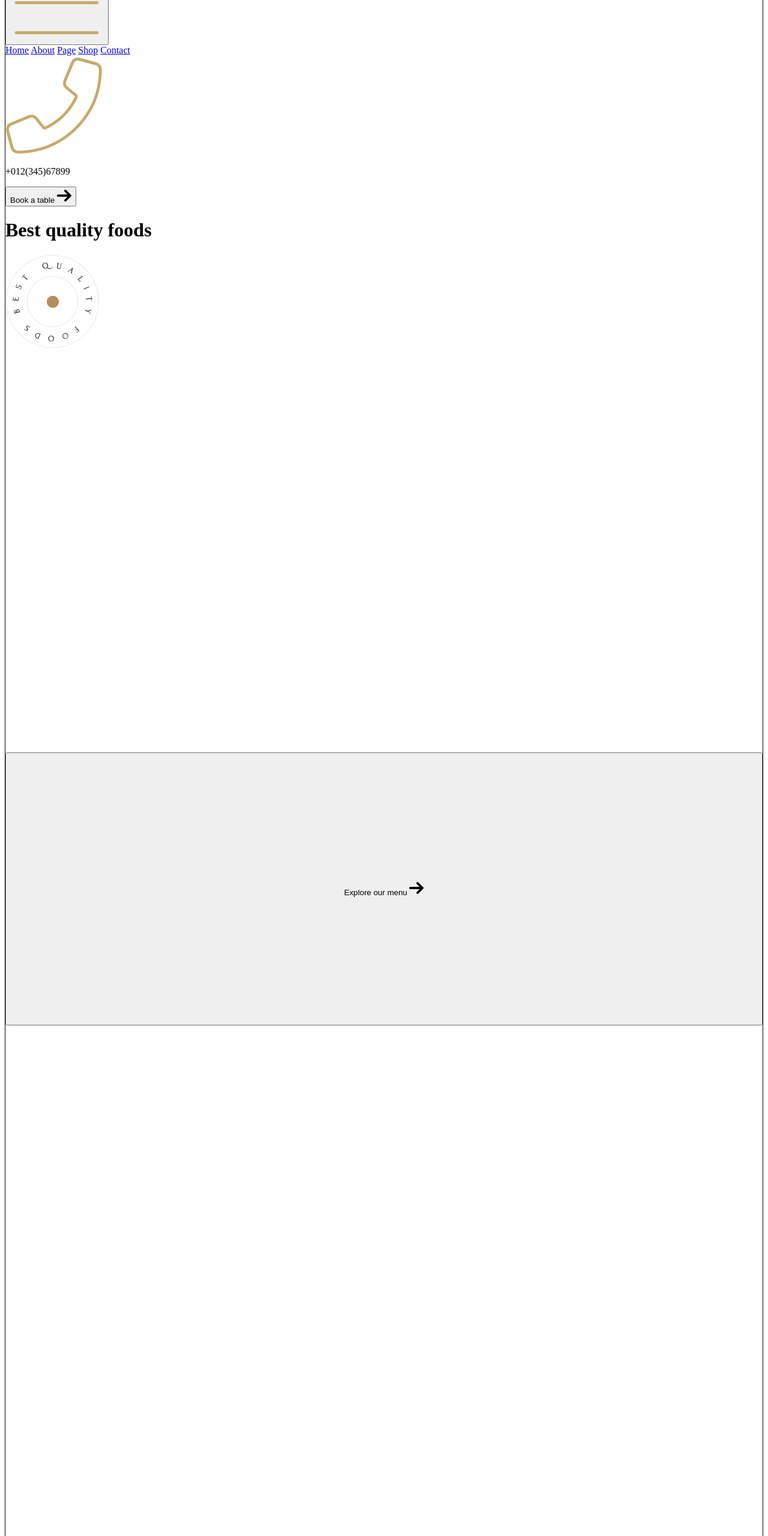
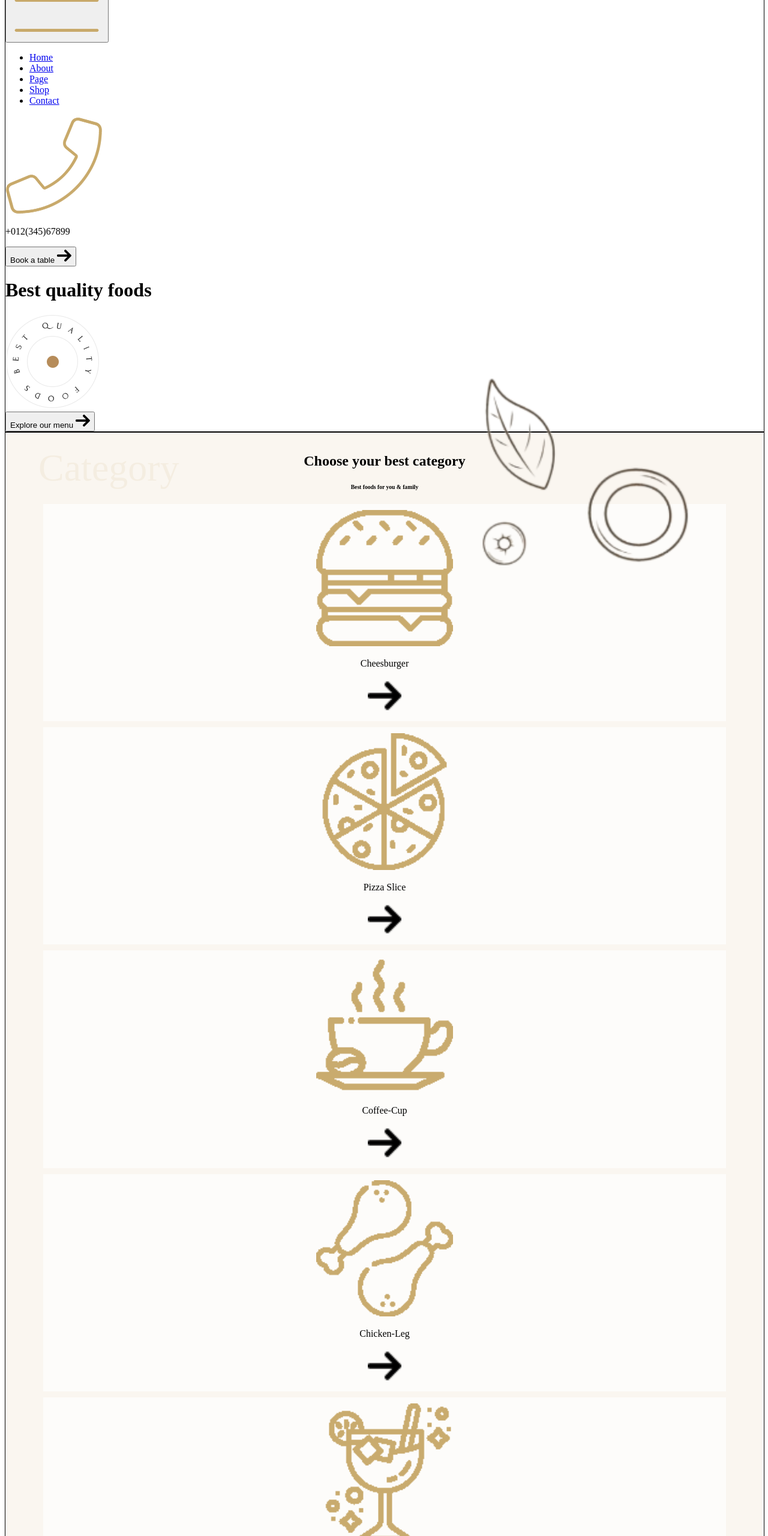
Before and after one commit to LidwinePrior/Kabibi-Food, a plain HTML site: page index.html in a window 1280 px wide. Shown: the part 120-2680 px from the top of the page at 60% size. Drawn offline with Linux system fonts and the light colour scheme.

Commit message:
1st section

```diff
--- a/index.html
+++ b/index.html
@@ -3,23 +3,25 @@
 <head>
     <meta charset="UTF-8">
     <meta name="viewport" content="width=device-width, initial-scale=1.0">
+    <title>Kababi Food</title>
     <link rel="stylesheet" href="style.css">
-    <title>Kababi Food</title>
 </head>
 <body>
+<!-- Bannière Logo - Menu - HomePage -->
+
     <header id="Home">
         <div class="container">
-            <nav>
             <img src="./Images/Icon/logo.png">
             <div class="dropdown">
-                    <button class="mainmenubtn"><img src="./Images/Icon/menu_hamburger1-removebg-preview.png"></button>
+                <button class="mainMenuButton"><img src="./Images/Icon/menu_hamburger1-removebg-preview.png"></button>
                 <div class="dropdow-child">
-                        <a href="#">Home</a>
-                        <a href="#About">About</a>
-                        <a href="#">Page</a>
-                        <a href="#">Shop</a>
-                        <a href="#ctc">Contact</a>
-                    </div>
+                    <ul>
+                        <li><a href="#">Home</a></li>
+                        <li><a href="#About">About</a></li>
+                        <li><a href="#">Page</a></li>
+                        <li><a href="#">Shop</a></li>
+                        <li><a href="#ctc">Contact</a></li>
+                    </ul>
                 </div>
                 <div class="phone">
                     <img src="./Images/Icon Contact/phone.png">
@@ -28,66 +30,89 @@
                 <div class="booking">
                     <button>Book a table <img src="./Images/Icon Signalisation/Youtube.png"></button>
                 </div>
-            </nav>
                 <div class="slogan">
                     <h1>Best quality foods</h1>
                     <img src="./Images/Icon/iconbgabout.png">
             </div>
-            <button>Explore our menu <img src="./Images/Icon Signalisation/Youtube.png"></button>
+            <button>Explore our menu <img src="./Images/Icon Signalisation/Youtube.png"></button>  <!--manque la flèche-->
         </div>
     </header>
+
     <!---------------------------------------------------------------->
     <main>
+    <!-- Page 2 - Category -->
+
+        <section class="category">
             <div class="container">
-            <section class="category">
-                <h2>Category</h2>
+                <div class="titles">
+                    <div class="subtitles">
                         <h3>Choose your best category</h3>
                         <h4>Best foods for you & family</h4>
-                <img src="./Images/feuille.png">
+                    </div>
+                    <img src="./Images/feuille.png" alt="leaf">
+                </div>
+                <div class="boxes">
                     <div class="box">
-                    <img src="./Images/Icon/001-cheeseburger.png">
+                        <img src="./Images/Icon/001-cheeseburger.png" alt="food-gold">
+                        <img src="./Images/Icon/burger-white.png" alt="food-white">
                         <p>Cheesburger</p>
-                    <img src="./Images/Icon Signalisation/Youtube.png">
+                        <img src="./Images/Icon Signalisation/Youtube.png" alt="arrow">
+                        <img src="./Images/Icon/arrow-white.png" alt="arrow-white">
                     </div>
                     <div class="box">
-                    <img src="./Images/Icon/002-pizza.png">
+                        <img src="./Images/Icon/002-pizza.png" alt="food-gold">
+                        <img src="./Images/Icon/pizza-white.png" alt="food-white">
                         <p>Pizza Slice</p>
-                    <img src="./Images/Icon Signalisation/Youtube.png">
+                        <img src="./Images/Icon Signalisation/Youtube.png" alt="arrow">
+                        <img src="./Images/Icon/arrow-white.png" alt="arrow-white">
                     </div>
                     <div class="box">
-                    <img src="./Images/Icon/003-coffee.png">
+                        <img src="./Images/Icon/003-coffee.png" alt="food-gold">
+                        <img src="./Images/Icon/coffee-white.png" alt="food-white">
                         <p>Coffee-Cup</p>
-                    <img src="./Images/Icon Signalisation/Youtube.png">
+                        <img src="./Images/Icon Signalisation/Youtube.png" alt="arrow">
+                        <img src="./Images/Icon/arrow-white.png" alt="arrow-white">
                     </div>
                     <div class="box">
-                    <img src="./Images/Icon/004-chicken-leg.png">
+                        <img src="./Images/Icon/004-chicken-leg.png" alt="food-gold">
+                        <img src="./Images/Icon/chicken-white.png" alt="food-white">
                         <p>Chicken-Leg</p>
-                    <img src="./Images/Icon Signalisation/Youtube.png">
+                        <img src="./Images/Icon Signalisation/Youtube.png" alt="arrow">
+                        <img src="./Images/Icon/arrow-white.png" alt="arrow-white">
                     </div>
                     <div class="box">
-                    <img src="./Images/Icon/005-cocktail.png">
+                        <img src="./Images/Icon/005-cocktail.png" alt="food-gold">
+                        <img src="./Images/Icon/drink-white.png" alt="food-white">
                         <p>Energy Drink</p>
-                    <img src="./Images/Icon Signalisation/Youtube.png">
+                        <img src="./Images/Icon Signalisation/Youtube.png" alt="arrow">
+                        <img src="./Images/Icon/arrow-white.png" alt="arrow-white">
                     </div>
                     <div class="box">
-                    <img src="./Images/Icon/006-marin.png">
+                        <img src="./Images/Icon/006-marin.png" alt="food-gold">
+                        <img src="./Images/Icon/shrimp-white.png" alt="food-white">
                         <p>Shrimp</p>
-                    <img src="./Images/Icon Signalisation/Youtube.png">
+                        <img src="./Images/Icon Signalisation/Youtube.png" alt="arrow">
+                        <img src="./Images/Icon/arrow-white.png" alt="arrow-white">
                     </div>
-                <img src="./Images/champignon.png">
+                </div>
+                <img src="./Images/champignon.png" alt="mushroom">
+            </div>
         </section>
-        </div>
+
 <!----------------------------------------------------------------------->
-        <div class="container">
+<!-- Demi-Page - Assiettes -->
         <section class="plates">
+            <div class="containerBis">
                 <img src="./Images/Gallery/imgfood1.png">
                 <img src="./Images/Gallery/imgfood2.jpg">
                 <img src="./Images/Gallery/imgfood3.png">
+            </div>
         </section>
-        </div>
 <!----------------------------------------------------------------------->
+<!-- Page 3 - About Us -->
+
+        <section class="About" id="About">
             <div class="container">
-            <section id="About" class="About">
                 <h2>About Us</h2>
                 <h3>Why choose us</h3>
                 <h4>Best foods for you & family</h4>
@@ -95,11 +120,13 @@
                 <img src="./Images/Food/img_aboutus_home1.jpg">
                 <p>We welcome you in a friendly and warm setting. Our staff is available to advise you. On the plate, we offer you a clever mix of authenticity and refinement. Our priority? Make you have a pleasant time</p>
                 <button>Descover more <img src="./Images/Icon Signalisation/Youtube.png"></button>
+            </div>
         </section>
-        </div>
 <!-------------------------------------------------------------------------->
+<!-- Page 4 - Our Menu -->
+
+        <section class="menu" id="Food">
             <div class="container">
-            <section id="Food" class="menu">
                 <h2>Our menu</h2>
                 <h3>Try our special offer</h3>
                 <h4>Best foods for you & family</h4>
@@ -145,11 +172,13 @@
                     <p>$89</p>
                 </div>
                 <img src="./Images/Food/img2bg-our-menu.jpg">
+            </div>
         </section>
-        </div>
 <!---------------------------------------------------------------------->
+<!-- Page 5 - Gallery -->
+
+        <section class="gallery" id="Gallery">
             <div class="container">
-            <section id="Gly" class="gallery">
                 <h2>Gallery</h2>
                 <h3>Restaurants photo gallery</h3>
                 <h4>Best foods for you & family</h4>
@@ -160,11 +189,13 @@
                 <img src="./Images/Gallery/img5gallerybox.jpg">
                 <img src="./Images/Gallery/img6gallerybox.jpg">
                 <button>View more photos <img src="./Images/Icon Signalisation/Youtube.png"></button>
+            </div>
         </section>
-        </div>
 <!----------------------------------------------------------------------->
+<!-- Page 6 - Meet Chefs -->
+
+        <section class="chefs">
             <div class="container">
-            <section class="chefs">
                 <h2>Our chefs</h2>
                 <h3>Meet professional chefs</h3>
                 <h4>Best foods for you & family</h4>
@@ -172,11 +203,13 @@
                 <img src="./Images/People/img2team.jpg">
                 <img src="./Images/People/img3team.jpg">
                 <img src="./Images/People/img4team.jpg">
+            </div>
         </section>
-        </div>
 <!---------------------------------------------------------------------->
+<!-- Page 7 - News & Blog -->
+
+        <section class="blog">
             <div class="container">
-            <section class="blog">
                 <h2>Our blog</h2>
                 <h3>Latest news & blog</h3>
                 <h4>Best foods for you & family</h4>
@@ -209,12 +242,12 @@
                     <img src="./Images/Icon/Icone resto 4.png">
                     <img src="./Images/Icon/Icone Resto 5.png">
                 </div>
+            </div>
         </section>
-        </div>
     </main>
 <!----------------------------------------------------------------------->
     <footer>
-        <div class="container">
+
         <img src="./Images/Icon/logo2.png">
         <div class="social-media">
             <a href="#"><img src="./Images/Icon Contact/Facebook.png"></a>
@@ -252,7 +285,7 @@
         </div>
         <img src="./Images/Icon/iconup@2x.png">
         <p>Copyright 2021 The Kababi - Restaurant HTML Template. Designed by Themesflat</p>
-        </div>
+
     </footer>
 </body>
 </html>
--- a/style.scss
+++ b/style.scss
@@ -2,6 +2,104 @@
 
 .container {
     display: grid;
-    grid-template-rows: 1fr 2fr 1fr 2fr 2fr 2fr 2fr 3fr 2fr;
+    grid-template-rows: repeat (8, 1fr);
     border: 1px solid black;
+    box-sizing: content-box;
+    width: 100%;
 }
+
+
+.category {
+    background-color: $colorBgLight;
+}
+.titles:before {
+    position: absolute;
+    left: 5%;
+    content: "Category";
+    font-size: 4em;
+    color: $colorGold;
+    opacity: 10%;
+}
+
+.titles{
+    display: flex;
+    flex-direction: row;
+    align-items: center;
+    justify-content: center;
+    .subtitles {
+        padding: 10px;
+        padding: 10px;
+        text-align: center;
+        h3{
+            font-size: 1.5em;
+        }
+        h4{
+            font-size: 0.6em;
+        }
+    }
+    img[alt="leaf"] {
+            position: absolute;
+            left: 60%;
+            width: 30%;
+            margin: 0;
+            z-index: 2;
+
+        }
+}
+
+
+.boxes{
+    margin: auto;
+    display: grid;
+    grid-template-columns: 1fr;
+    grid-template-rows: 1fr 1fr 1fr 1fr 1fr 1fr;
+    gap: 10px;
+    width: 90%;
+    .box{
+        background-color: $colorLight;
+        text-align: center;
+        padding: 10px 0;
+        img[alt="food-gold"] {
+            width: 20%;
+        }
+        img[alt="food-white"] {
+            width: 20%;
+            display: none;
+        }
+        img[alt="arrow"] {
+        width: 5%;
+        }
+        img[alt="arrow-white"] {
+            width: 5%;
+            display: none;
+        }
+        &:hover {
+            background-color: $colorGold;
+            color:$colorLight;
+            position: relative;
+            img[alt="food-gold"]{
+                display: none;
+            }
+            img[alt="food-white"] {
+                display: inline-block;
+            }
+            img[alt="arrow"] {
+                display: none;
+            }
+            img[alt="arrow-white"] {
+                display: inline-block;
+            }
+        }
+    }
+}
+
+img[alt="mushroom"]{
+    width: 20%;
+}
+
+
+@media screen and (min-width:410px) and (max-width:768px) {
+}
+
+@media screen and (min-width: 768px) {
+}
```
Also changed, not shown: style.css, 1 other file. Lines whose indentation alone changed are shown as unchanged.
